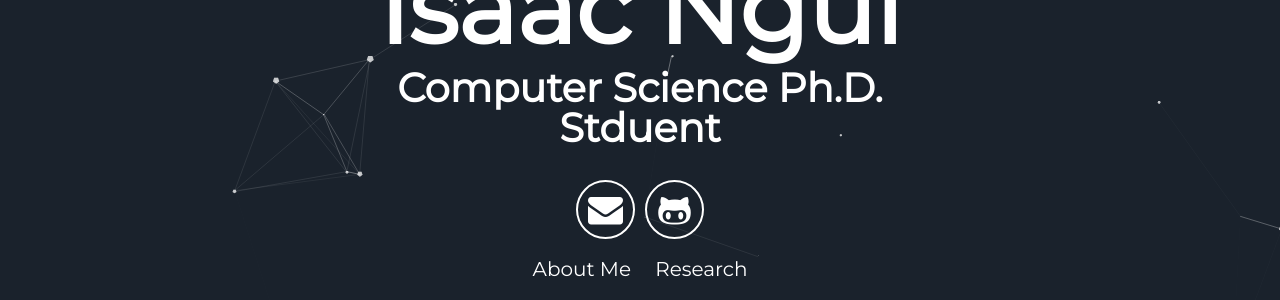
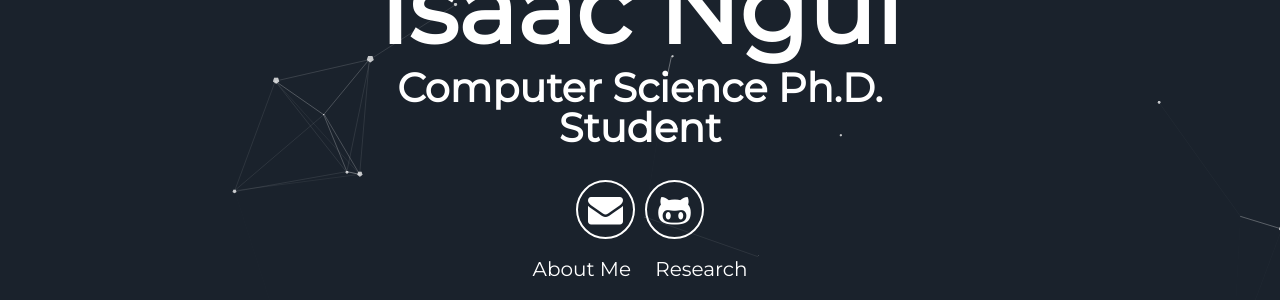
Before and after one commit to imngui/imngui.github.io, a Jekyll site: the page built from index.html, in a window 1280 px wide. Shown: the part 364-664 px from the top of the page. Built offline with Jekyll 4.4.1, drawn with Linux system fonts in a browser that asks for light colours.

Commit message:
Fixed typo

```diff
--- a/_config.yml
+++ b/_config.yml
@@ -7,7 +7,7 @@ url: "https://imngui.github.io/" # the base hostname & protocol for your site e.
 # User settings
 username: Isaac Ngui
 user_description: I am a Ph.D. student at the University of Illinois at Urbana-Champaign who joined Dr. Nancy Amato's lab in Fall 2020. I graduated from the University of Wisconsin Milwaukee where I majored in computer science and minored in math.
-user_title: Computer Science Ph.D. Stduent
+user_title: Computer Science Ph.D. Student
 email: ingui2@illinois.edu
 # twitter_username: lorem_ipsum
 github_username:  imngui
```
